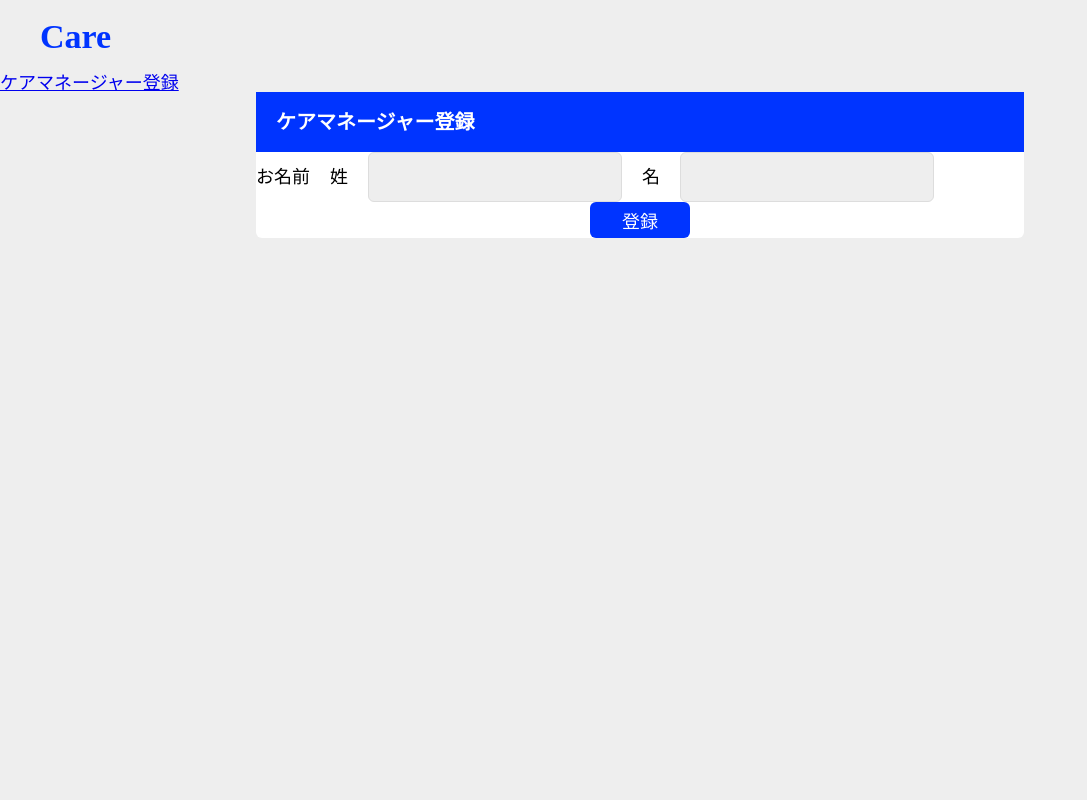
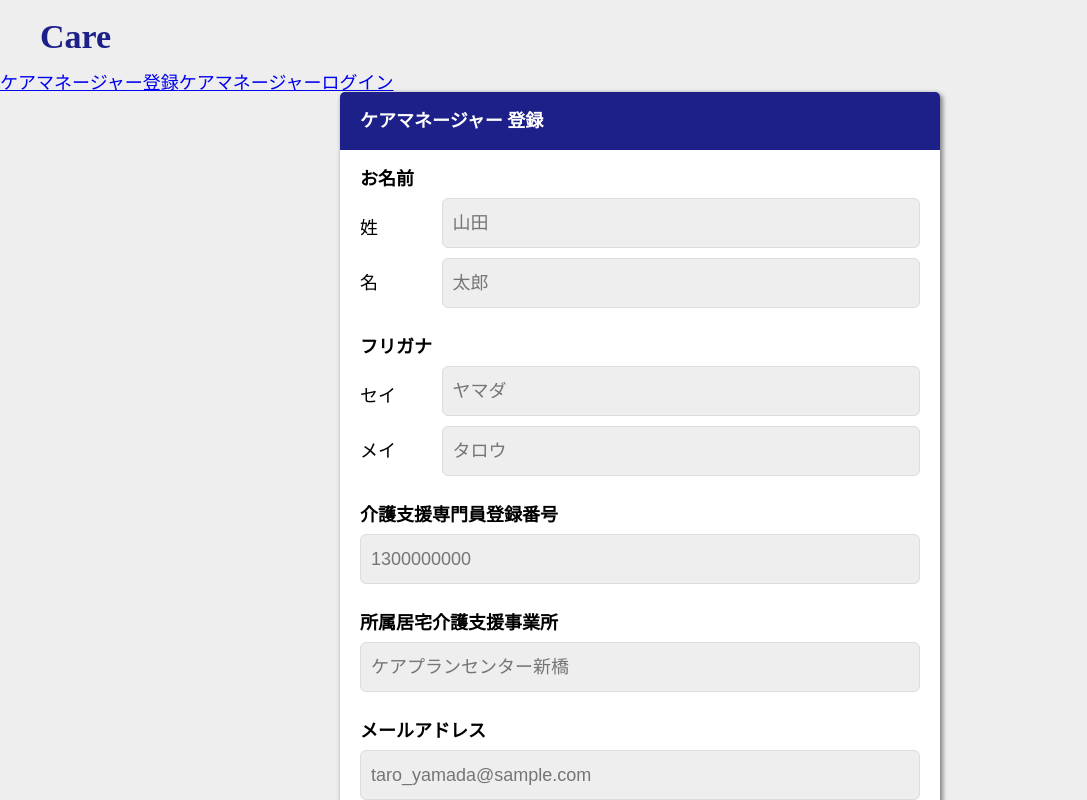
Before and after one commit to aquarius1905/care-frontend, a Vue app: page /care-manager/register in a window 1280 px wide. Shown: the top 800 px of the page, without its empty margins (0-1087 px from the left). Built offline with nearby package versions, Linux system fonts and the light colour scheme.

Commit message:
2022/06/29

```diff
--- a/src/App.vue
+++ b/src/App.vue
@@ -3,6 +3,7 @@
     <CommonHeader></CommonHeader>
     <nav>
       <router-link to="/care-manager/register">ケアマネージャー登録</router-link>
+      <router-link to="/care-manager/login">ケアマネージャーログイン</router-link>
     </nav>
     <router-view />
   </div>
--- a/src/components/CommonHeader.vue
+++ b/src/components/CommonHeader.vue
@@ -9,7 +9,7 @@
   width: 90%;
 }
 .ttl {
-  color: #0034ff;
+  color: #1D2088;
   font-weight: bold;
   font-size: 34px;
   margin-left: 20px;
--- a/src/css/common.css
+++ b/src/css/common.css
@@ -2,3 +2,26 @@ body {
   background-color: #eee;
   font-size: 18px;
 }
+.box-shadow {
+  box-shadow: 2px 2px 4px 1px #888;
+}
+.form-ttl {
+  color: #fff;
+  background-color: #1D2088;
+  padding: 20px;
+  border-radius: 5px 5px 0 0;
+}
+.btn {
+  color: #fff;
+  background-color: #1D2088;
+  border: none;
+  padding: 5px 0;
+  width: 100px;
+  font-size: 18px;
+  border-radius: 6px;
+  cursor: pointer;
+}
+.form-btn-wrap {
+  text-align: center;
+  padding: 20px 0;
+}
--- a/src/router/index.js
+++ b/src/router/index.js
@@ -2,6 +2,7 @@ import Vue from 'vue'
 import VueRouter from 'vue-router'
 import HomeView from '../views/HomeView.vue'
 import CareManagerRegisterationView from '../views/CareManagerRegisterationView.vue'
+import CareManagerLoginView from '../views/CareManagerLoginView.vue'
 
 Vue.use(VueRouter)
 
@@ -15,6 +16,11 @@ const routes = [
     path: '/care-manager/register',
     name: 'care_manager_register',
     component: CareManagerRegisterationView
+  },
+  {
+    path: '/care-manager/login',
+    name: 'care_manager_login',
+    component: CareManagerLoginView
   }
 ]
 
--- /dev/null
+++ b/src/views/CareManagerLoginView.vue
@@ -0,0 +1,71 @@
+<template>
+  <div class="care-manager-login">
+    <div class="care-manager-login-form box-shadow">
+      <h2 class="form-ttl">ケアマネージャー ログイン</h2>
+      <div class="login-form-content">
+        <div class="form-item">
+          <label class="form-item-lbl" for="registration_number">介護支援専門員登録番号</label>
+          <div class="form-item-input">
+            <input type="text" id="registration_number" class="input-form" v-model="first_name" placeholder="1300000000"
+              required>
+          </div>
+        </div>
+        <div class="form-item">
+          <label class="form-item-lbl" for="password">パスワード</label>
+          <div class="form-item-input">
+            <input type="email" id="password" class="input-form" v-model="first_name" required>
+          </div>
+        </div>
+      </div>
+      <div class="form-btn-wrap">
+        <button class="btn">ログイン</button>
+      </div>
+    </div>
+  </div>
+</template>
+
+<script>
+export default {
+  data() {
+    return {
+      first_name: null,
+      last_name: null,
+    }
+  }
+}
+</script>
+<style scoped>
+.login-form-content {
+  padding: 30px 20px 20px;
+}
+.care-manager-login-form {
+  background-color: #fff;
+  max-width: 400px;
+  margin: 0 auto;
+  border-radius: 6px;
+}
+.form-item {
+  margin-bottom: 30px;
+}
+.form-item:last-child {
+  margin-bottom: 0;
+}
+.form-item-lbl {
+  display: inline-block;
+  font-weight: bold;
+  margin-bottom: 10px;
+}
+.form-item-input {
+  display: flex;
+  align-items: center;
+}
+.input-form {
+  border: 1px solid #ddd;
+  border-radius: 6px;
+  padding: 0 10px;
+  height: 48px;
+  width: 100%;
+  background: #eee;
+  font-size: 18px;
+}
+</style>
--- a/src/views/CareManagerRegisterationView.vue
+++ b/src/views/CareManagerRegisterationView.vue
@@ -1,22 +1,67 @@
 <template>
   <div class="care-manager-registration">
-    <div class="care-manager-registration-form">
-      <h2 class="form-ttl">ケアマネージャー登録</h2>
+    <div class="care-manager-registration-form box-shadow">
+      <h2 class="form-ttl">ケアマネージャー 登録</h2>
       <div class="form-content">
         <div class="form-item">
-          <label>お名前</label>
+          <label class="form-item-lbl">お名前</label>
           <div class="form-item-input">
-            <label for="first_name">姓</label>
-            <input type="text" id="first_name" class="input-form" v-model="first_name" required>
+            <label for="first_name" class="name_lbl">姓</label>
+            <input type="text" id="first_name" class="input-form first-name-input" v-model="first_name" placeholder="山田"
+              required>
           </div>
           <div class="form-item-input">
-            <label for="last_name">名</label>
-            <input type="text" id="last_name" class="input-form" v-model="last_name" required>
+            <label for="last_name" class="name_lbl">名</label>
+            <input type="text" id="last_name" class="input-form" v-model="last_name" placeholder="太郎" required>
+          </div>
+        </div>
+        <div class="form-item">
+          <label class="form-item-lbl">フリガナ</label>
+          <div class="form-item-input">
+            <label for="first_name_furigana" class="name_lbl">セイ</label>
+            <input type="text" id="first_name_furigana" class="input-form first-name-input" v-model="first_name"
+              placeholder="ヤマダ" required>
+          </div>
+          <div class="form-item-input">
+            <label for="last_name_furigana" class="name_lbl">メイ</label>
+            <input type="text" id="last_name_furigana" class="input-form" v-model="last_name" placeholder="タロウ"
+              required>
+          </div>
+        </div>
+        <div class="form-item">
+          <label class="form-item-lbl" for="registration_number">介護支援専門員登録番号</label>
+          <div class="form-item-input">
+            <input type="text" id="registration_number" class="input-form" v-model="first_name" placeholder="1300000000" required>
+          </div>
+        </div>
+        <div class="form-item">
+          <label class="form-item-lbl" for="suport_office">所属居宅介護支援事業所</label>
+          <div class="form-item-input">
+            <input type="text" id="suport_office" class="input-form" v-model="first_name" placeholder="ケアプランセンター新橋" required>
+          </div>
+        </div>
+        <div class="form-item">
+          <label class="form-item-lbl" for="email">メールアドレス</label>
+          <div class="form-item-input">
+            <input type="email" id="email" class="input-form" v-model="first_name" placeholder="taro_yamada@sample.com"
+              required>
+          </div>
+        </div>
+        <div class="form-item">
+          <label class="form-item-lbl" for="tel">電話番号</label>
+          <div class="form-item-input">
+            <input type="email" id="tel" class="input-form" v-model="first_name" placeholder="09012345678" required>
+          </div>
+        </div>
+        <div class="form-item">
+          <label class="form-item-lbl" for="password">パスワード</label>
+          <div class="form-item-input">
+            <input type="email" id="password" class="input-form" v-model="first_name" required>
           </div>
         </div>
       </div>
       <div class="form-btn-wrap">
-        <button class="register-btn">登録</button>
+        <button class="btn">登録</button>
       </div>
     </div>
   </div>
@@ -33,10 +78,7 @@ export default {
 }
 </script>
 <style scoped>
-.form-ttl {
-  color: #fff;
-  background-color: #0034ff;
-  font-size: 20px;
+.form-content {
   padding: 20px;
 }
 .care-manager-registration {
@@ -44,39 +86,42 @@ export default {
 }
 .care-manager-registration-form {
   background-color: #fff;
-  width: 60%;
+  max-width: 600px;
   margin: 0 auto;
   border-radius: 6px;
 }
 .form-item {
-  display: flex;
-  align-items: center;
+  margin-bottom: 30px;
+}
+.form-item:last-child {
+  margin-bottom: 0;
+}
+.form-item-lbl {
+  display: inline-block;
+  font-weight: bold;
+  margin-bottom: 10px;
 }
 .form-item-input {
   display: flex;
   align-items: center;
-  margin-left: 20px;
+}
+.first-name-input {
+  margin-bottom: 10px;
 }
 .input-form {
   border: 1px solid #ddd;
   border-radius: 6px;
-  margin-left: 20px;
   padding: 0 10px;
   height: 48px;
   width: 100%;
   background: #eee;
   font-size: 18px;
 }
+.name_lbl {
+  width: 100px;
+}
 .form-btn-wrap {
   text-align: center;
-}
-.register-btn {
-  color: #fff;
-  background-color: #0034ff;
-  border: none;
-  padding: 5px 0;
-  width: 100px;
-  font-size: 18px;
-  border-radius: 6px;
+  padding: 20px 0;
 }
 </style>
```
